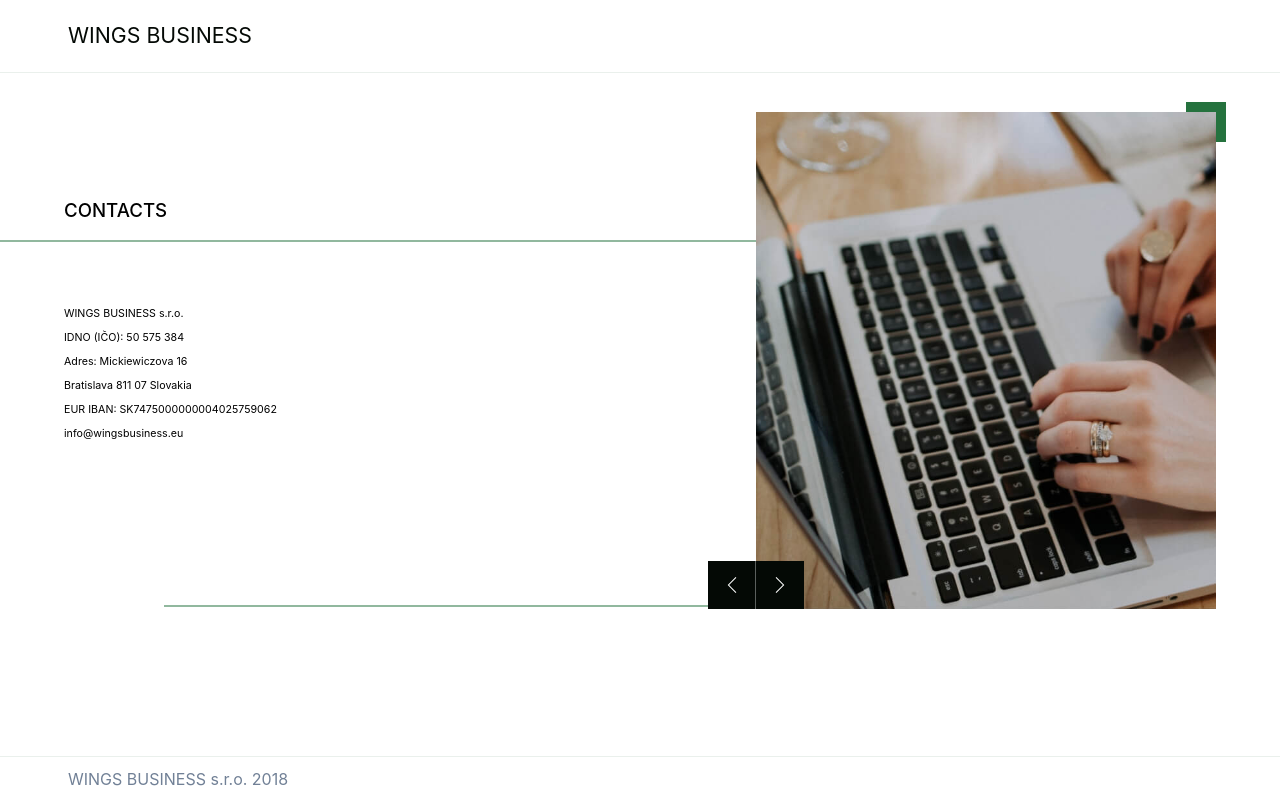
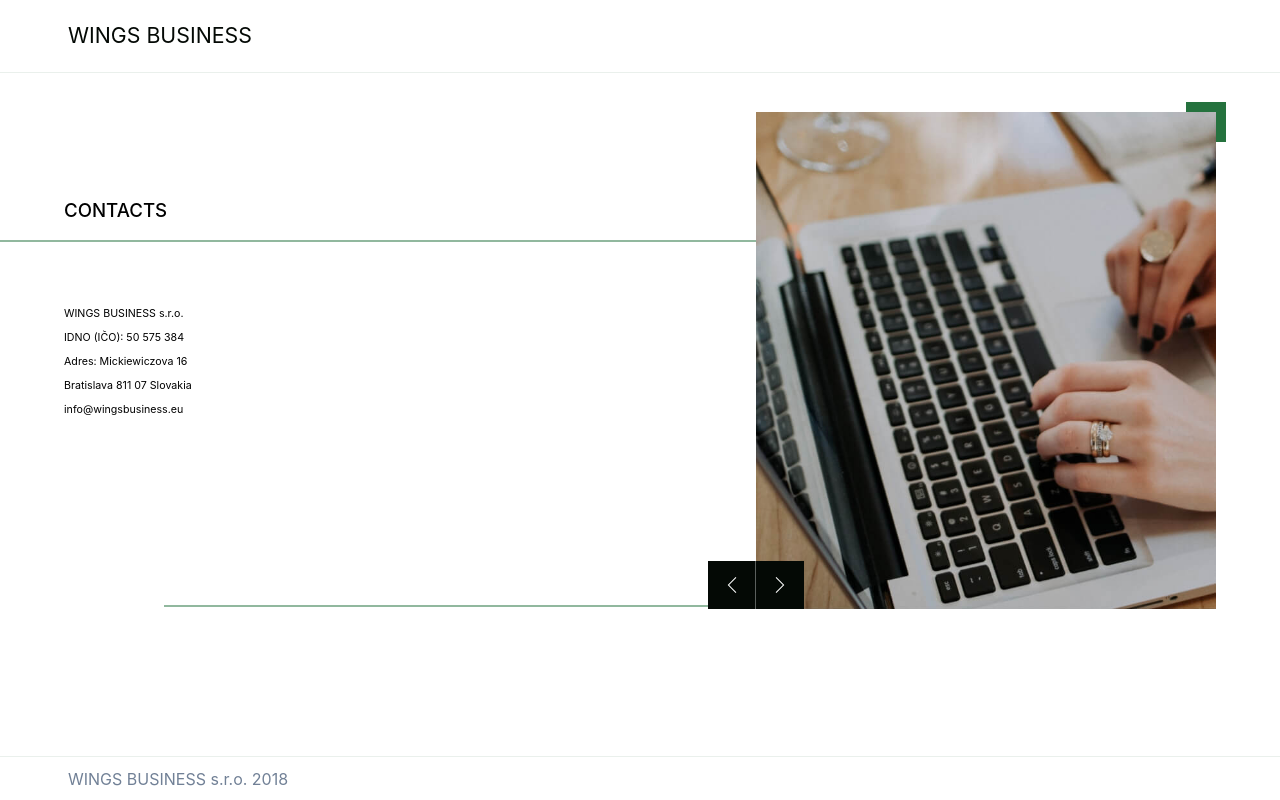
Before and after one commit to ChizimInc/wings-business, a Next.js app in the folder website/: page /contacts in a window 1280 px wide. Built offline with nearby package versions, Linux system fonts and the light colour scheme.

Commit message:
Remove iban

```diff
--- a/website/pages/contacts.tsx
+++ b/website/pages/contacts.tsx
@@ -11,7 +11,6 @@ export default function Contacts() {
           'IDNO (IČO): 50 575 384',
           'Adres: Mickiewiczova 16',
           'Bratislava 811 07 Slovakia',
-          'EUR IBAN: SK7475000000004025759062',
           'info@wingsbusiness.eu'
         ]}
         smallMargin
```
